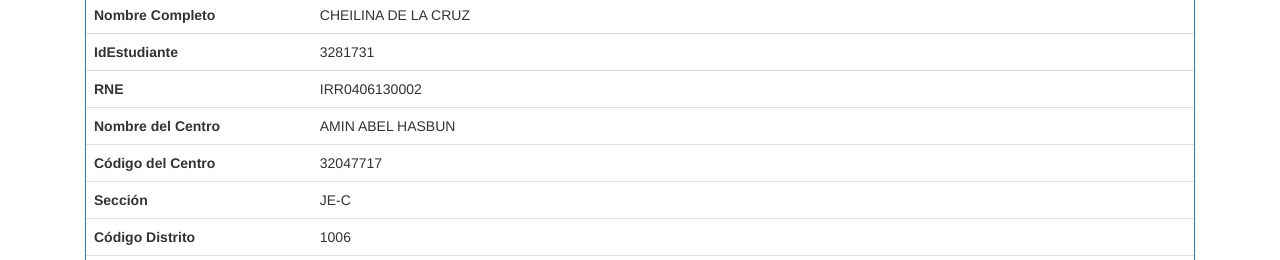
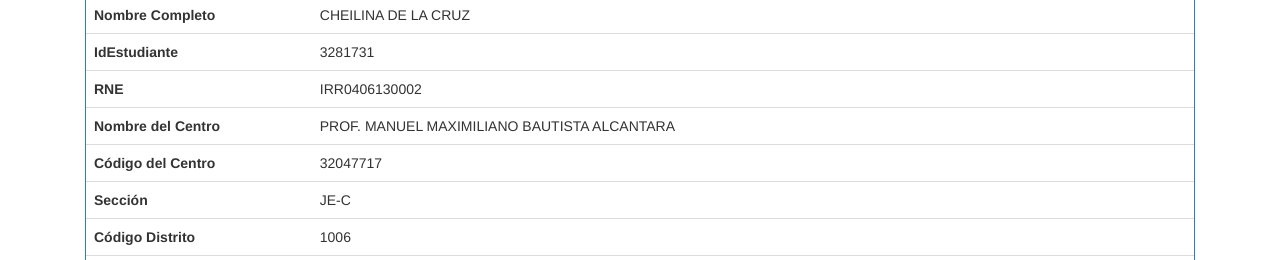
Before and after one commit to Distritonacional/Distritonacional.github.io, a plain HTML site: page index124d.html in a window 1280 px wide. Shown: the part 540-800 px from the top of the page. Drawn offline with Linux system fonts and the light colour scheme; a script that the page names is missing.

Commit message:
Update index124d.html

```diff
--- a/index124d.html
+++ b/index124d.html
@@ -165,7 +165,7 @@ return true;
 
                         <tr>
                             <td><b>Nombre del Centro</b> </td>
-                            <td>AMIN ABEL HASBUN</td>
+                            <td>PROF. MANUEL MAXIMILIANO BAUTISTA ALCANTARA</td>
                         </tr>
 
                         <tr>
```
